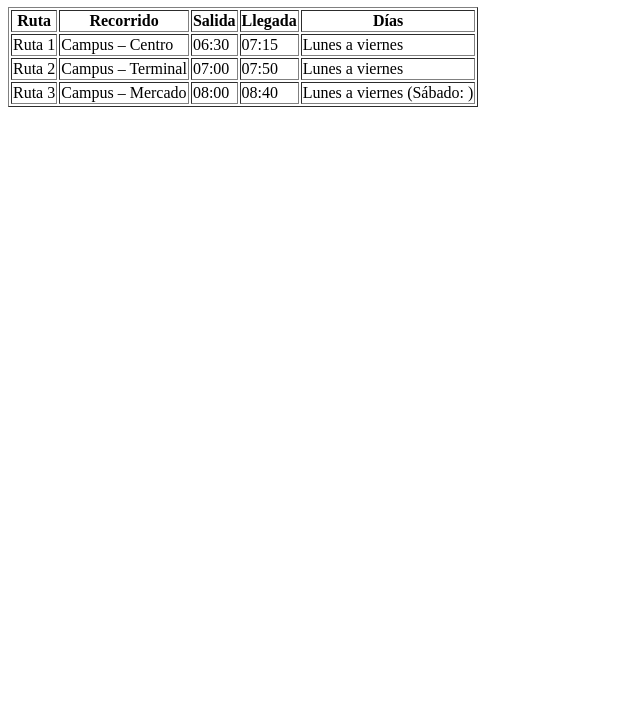
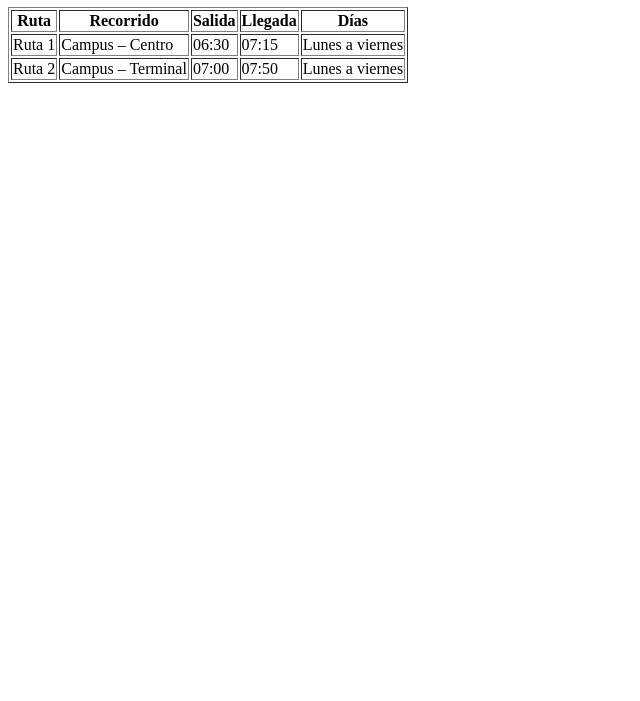
Before and after one commit to gmoyanoc3-oti/rutabus-moyano, a plain HTML site: page index.html in a window 1280 px wide. Shown: the part 99-800 px from the top of the page, without its empty margins (0-640 px from the left). Drawn offline with Linux system fonts and the light colour scheme.

Commit message:
Revert "Agrega Ruta 3 con horario del sabado en blanco"

```diff
--- a/index.html
+++ b/index.html
@@ -15,7 +15,7 @@
     <tr><th>Ruta</th><th>Recorrido</th><th>Salida</th><th>Llegada</th><th>Días</th></tr>
     <tr><td>Ruta 1</td><td>Campus – Centro</td><td>06:30</td><td>07:15</td><td>Lunes a viernes</td></tr>
         <tr><td>Ruta 2</td><td>Campus – Terminal</td><td>07:00</td><td>07:50</td><td>Lunes a viernes</td></tr>
-    <tr><td>Ruta 3</td><td>Campus – Mercado</td><td>08:00</td><td>08:40</td><td>Lunes a viernes (Sábado: )</td></tr>
+
 
   </table>
 </body>
```
